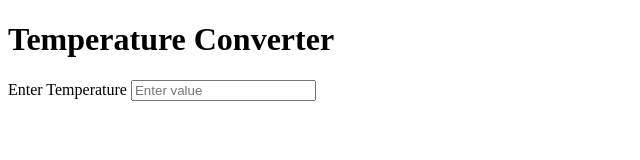
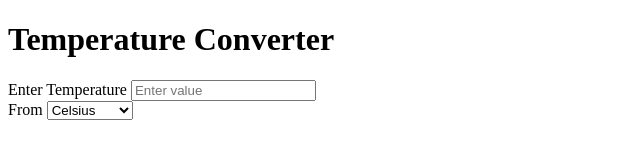
Before and after one commit to samiralam04/Temperature-converter, a plain HTML site: page index.html in a window 1280 px wide. Shown: the whole page, without its empty margins (0-640 px from the left). Drawn offline with Linux system fonts and the light colour scheme.

Commit message:
input div

```diff
--- a/index.html
+++ b/index.html
@@ -14,3 +14,12 @@
             <label for="temperature">Enter Temperature</label>
             <input type="number" id="temperature" placeholder="Enter value">
         </div>
+
+        <div class="input-group">
+            <label for="from-unit">From</label>
+            <select id="from-unit">
+                <option value="Celsius">Celsius</option>
+                <option value="Fahrenheit">Fahrenheit</option>
+                <option value="Kelvin">Kelvin</option>
+            </select>
+        </div>
```
